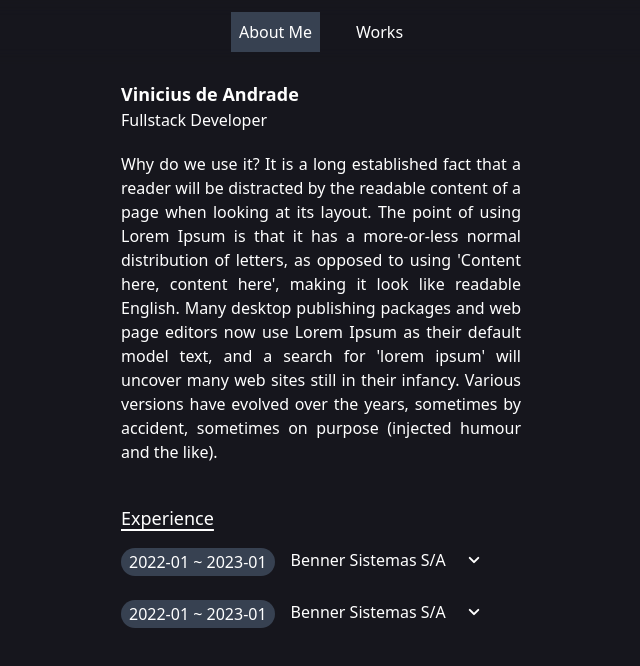
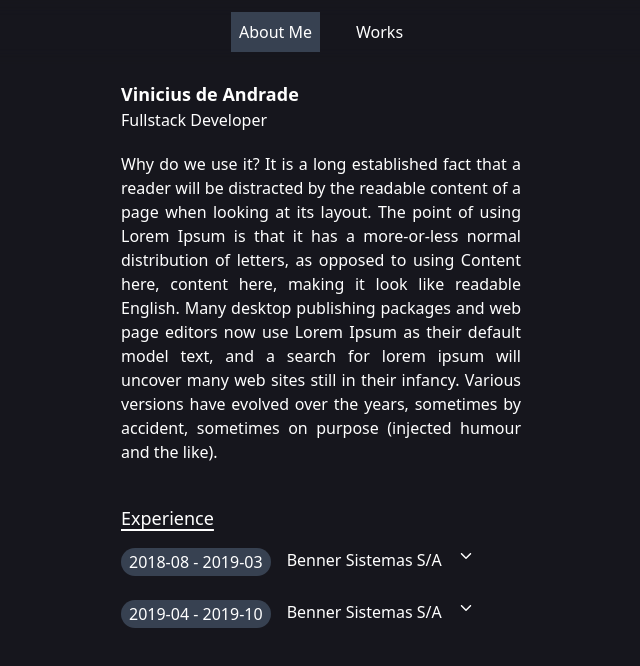
Before and after one commit to ViniciusAndr/about-me, a Next.js app: page / in a window 1280 px wide. Shown: the top 666 px of the page, without its empty margins (319-959 px from the left). Built offline with nearby package versions, Linux system fonts and the light colour scheme.

Commit message:
Changing component Experience and resolving Eslint bugs

```diff
--- a/package.json
+++ b/package.json
@@ -9,7 +9,6 @@
     "lint": "next lint"
   },
   "dependencies": {
-    "@iconscout/react-unicons": "^2.0.0",
     "@types/node": "18.14.6",
     "@types/react": "18.0.28",
     "@types/react-dom": "18.0.11",
@@ -18,6 +17,7 @@
     "next": "13.2.3",
     "react": "18.2.0",
     "react-dom": "18.2.0",
+    "react-icons": "^4.8.0",
     "typescript": "4.9.5"
   },
   "devDependencies": {
--- a/src/components/Dataspan.tsx
+++ /dev/null
@@ -1,25 +0,0 @@
-import { useState } from 'react';
-import { UilAngleDown, UilAngleUp } from '@iconscout/react-unicons'
-import Styles from '../styles/Dataspan.module.css'
-
-export default function Dataspan() {
-
-  const [open, setOpen] = useState(false);
-
-  return (
-    <div className='min-w-0 h-auto'>
-      <div className="flex gap-4 mt-4 hover:cursor-pointer" onClick={() => setOpen(!open)}>
-        <span className="bg-gray-700 px-2 py-0.5 rounded-2xl">2022-01 ~ 2023-01</span>
-        <div>Benner Sistemas S/A</div>
-        <span>
-          {
-            !open ? <UilAngleDown /> : <UilAngleUp />
-          }
-        </span>
-      </div>
-      <div className={`text-sm mt-2 ${Styles.description} ${open ? "" : Styles.collapsedDescription}`}>
-         Why do we use it? It is a long established fact that a reader will be distracted by the readable content of a page when looking at its layout. The point of using Lorem Ipsum is that it has a more-or-less normal distribution of letters
-      </div>
-    </div>
-  );
-}
--- /dev/null
+++ b/src/components/Experience.tsx
@@ -0,0 +1,41 @@
+import { useState } from "react";
+import { IoIosArrowDown, IoIosArrowUp } from "react-icons/io";
+import Styles from "../styles/Experience.module.css";
+
+interface IExperienceProps {
+  company: String;
+  startDate: String;
+  endDate: String;
+  children: String;
+}
+
+export default function Experience({
+  company,
+  startDate,
+  endDate,
+  children,
+}: IExperienceProps) {
+  const [open, setOpen] = useState(false);
+
+  return (
+    <div className="min-w-0 h-auto">
+      <div
+        className="flex gap-4 mt-4 hover:cursor-pointer"
+        onClick={() => setOpen(!open)}
+      >
+        <span className="bg-gray-700 px-2 py-0.5 rounded-2xl">
+          {startDate} - {endDate}
+        </span>
+        <div>{company}</div>
+        <span>{open ? <IoIosArrowUp /> : <IoIosArrowDown />}</span>
+      </div>
+      <div
+        className={`text-sm mt-2 ${Styles.description} ${
+          open ? "" : Styles.collapsedDescription
+        }`}
+      >
+        {children}
+      </div>
+    </div>
+  );
+}
--- a/src/pages/api/hello.ts
+++ /dev/null
@@ -1,13 +0,0 @@
-// Next.js API route support: https://nextjs.org/docs/api-routes/introduction
-import type { NextApiRequest, NextApiResponse } from 'next'
-
-type Data = {
-  name: string
-}
-
-export default function handler(
-  req: NextApiRequest,
-  res: NextApiResponse<Data>
-) {
-  res.status(200).json({ name: 'John Doe' })
-}
--- a/src/pages/index.tsx
+++ b/src/pages/index.tsx
@@ -1,4 +1,4 @@
-import Dataspan from "@/components/Dataspan";
+import Experience from "@/components/Experience";
 
 export default function Home() {
   return (
@@ -11,12 +11,12 @@ export default function Home() {
             Why do we use it? It is a long established fact that a reader will
             be distracted by the readable content of a page when looking at its
             layout. The point of using Lorem Ipsum is that it has a more-or-less
-            normal distribution of letters, as opposed to using 'Content here,
-            content here', making it look like readable English. Many desktop
+            normal distribution of letters, as opposed to using Content here,
+            content here, making it look like readable English. Many desktop
             publishing packages and web page editors now use Lorem Ipsum as
-            their default model text, and a search for 'lorem ipsum' will
-            uncover many web sites still in their infancy. Various versions have
-            evolved over the years, sometimes by accident, sometimes on purpose
+            their default model text, and a search for lorem ipsum will uncover
+            many web sites still in their infancy. Various versions have evolved
+            over the years, sometimes by accident, sometimes on purpose
             (injected humour and the like).
           </div>
           <div className="mt-10">
@@ -24,8 +24,26 @@ export default function Home() {
               Experience
             </h1>
             <div>
-              <Dataspan />
-              <Dataspan />
+              <Experience
+                company={"Benner Sistemas S/A"}
+                startDate={"2018-08"}
+                endDate="2019-03"
+              >
+                Why do we use it? It is a long established fact that a reader will be
+                distracted by the readable content of a page when looking at its layout.
+                The point of using Lorem Ipsum is that it has a more-or-less normal
+                distribution of letters
+              </Experience>
+              <Experience
+                company={"Benner Sistemas S/A"}
+                startDate={"2019-04"}
+                endDate="2019-10"
+              >
+                Why do we use it? It is a long established fact that a reader will be
+                distracted by the readable content of a page when looking at its layout.
+                The point of using Lorem Ipsum is that it has a more-or-less normal
+                distribution of letters
+              </Experience>
             </div>
           </div>
         </div>
--- a/src/styles/Dataspan.module.css
+++ /dev/null
@@ -1,9 +0,0 @@
-.description{
-  overflow: hidden;
-  max-height: 5rem;
-  transition: max-height 0.4s ease-in-out;
-}
-
-.collapsedDescription{
-  max-height: 0;
-}
--- /dev/null
+++ b/src/styles/Experience.module.css
@@ -0,0 +1,9 @@
+.description {
+  overflow: hidden;
+  max-height: 5rem;
+  transition: max-height 0.1s ease-in-out;
+}
+
+.collapsedDescription {
+  max-height: 0;
+}
```
Also changed, not shown: 1 other file (tests, documents, lock files or other folders).
